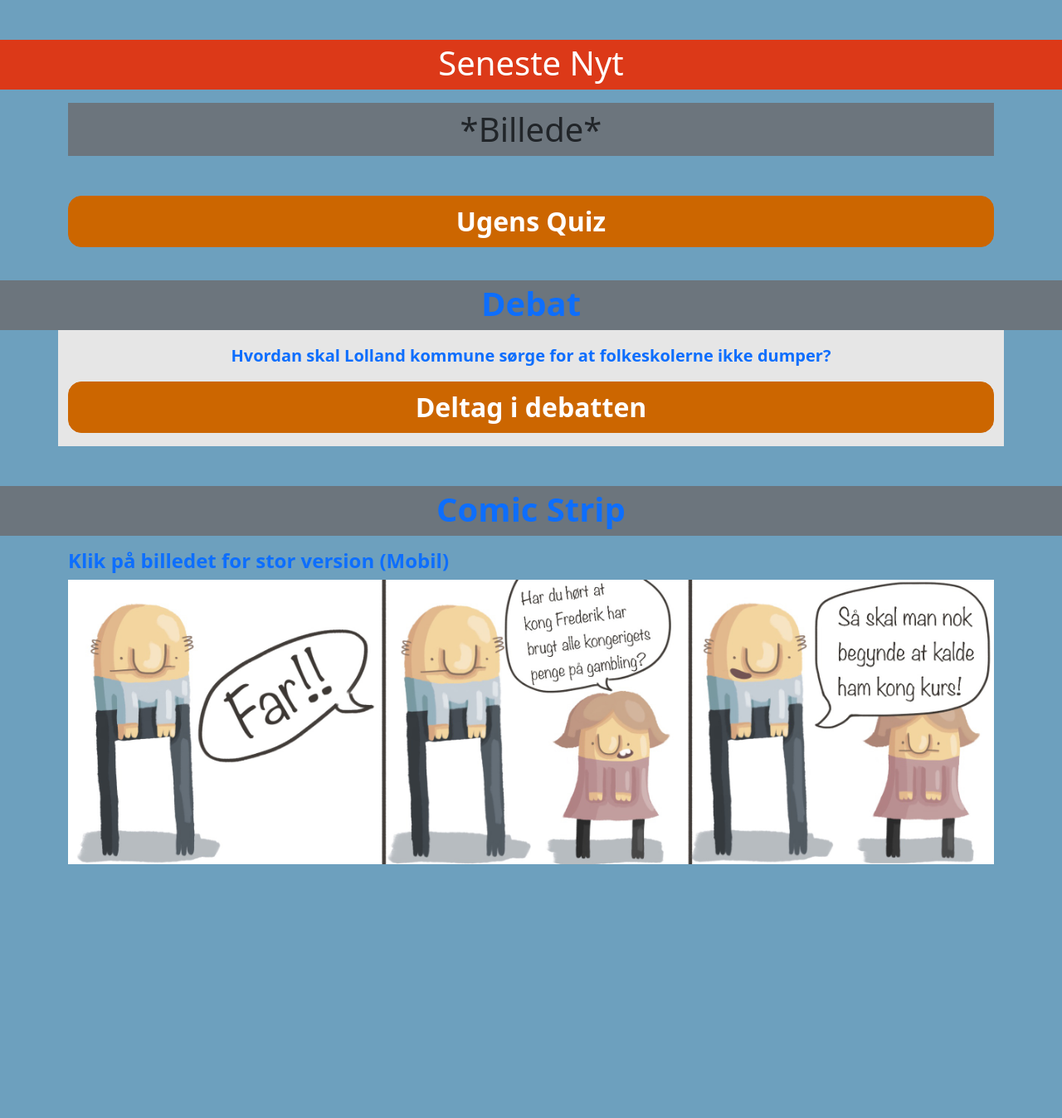
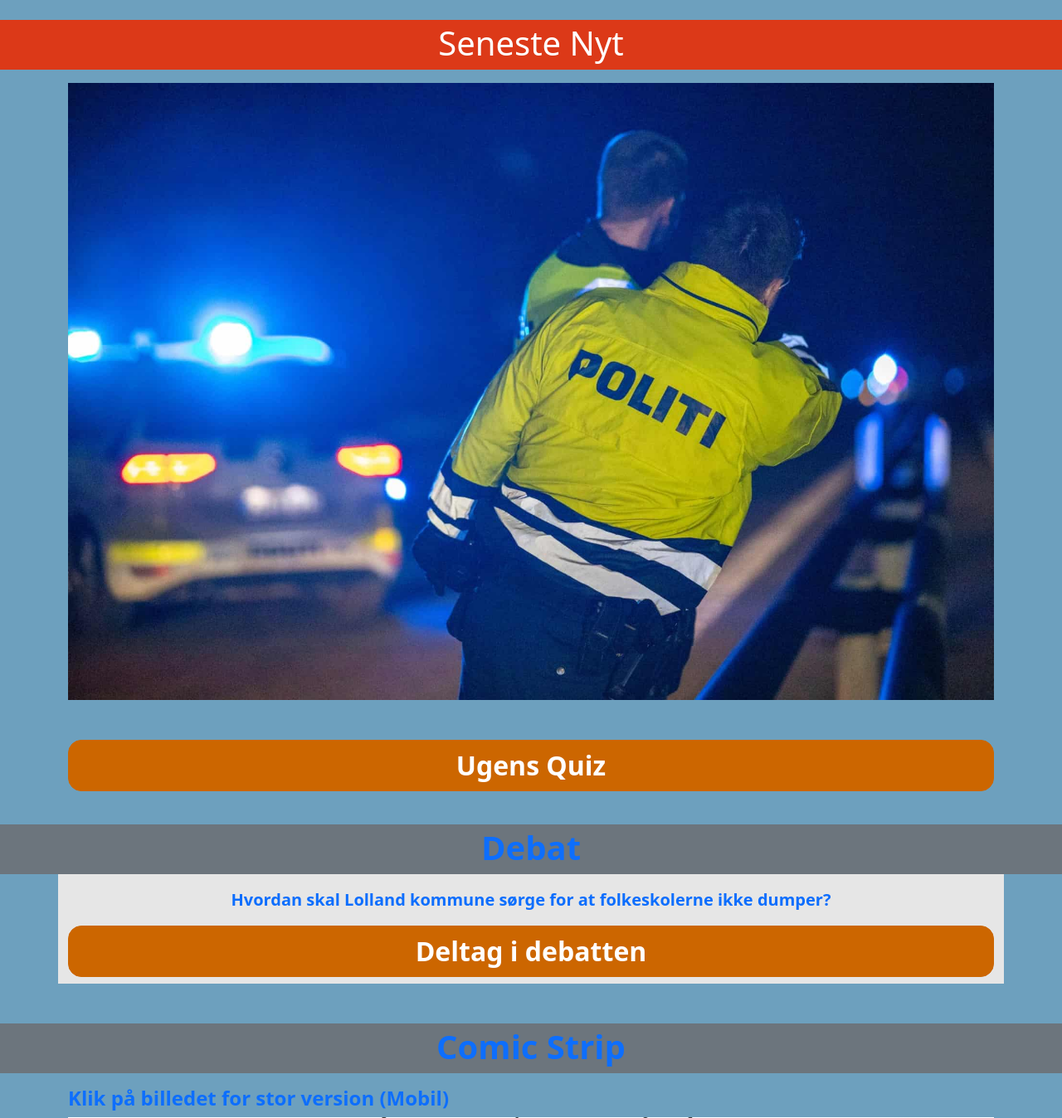
Before and after one commit to tobiasnielsen05/FT-Nyheder, a PHP site: page / in a window 1280 px wide. Shown: the part 56-1404 px from the top of the page at 83% size. Before the commit the page ends 1098 px from the top, so only its background shows below. Run offline with PHP 8.4, Linux system fonts and the light colour scheme; style sheets or scripts are compiled from the project's sources; some libraries are stand-ins or nearby versions.

Commit message:
Tilføjet billede på forsiden, rettet til på seneste nyt

```diff
--- a/index.php
+++ b/index.php
@@ -1,3 +1,6 @@
+<?php
+require "settings/init.php";
+?>
 <!DOCTYPE html>
 <html lang="da">
 <head>
@@ -15,7 +18,7 @@
 </head>
 
 <body class="bg-secondarybg">
-<nav class="navbar navbar-expand-lg bg-primary mb-5">
+<nav class="navbar navbar-expand-lg bg-primary mb-4">
     <div class="container-fluid">
         <a class="navbar-brand text-white fw-bold" href="index.php">FOLKETIDENDE</a>
         <button class="navbar-toggler" type="button" data-bs-toggle="collapse" data-bs-target="#navbarNav" aria-controls="navbarNav" aria-expanded="false" aria-label="Toggle navigation">
@@ -49,7 +52,7 @@
 
 <div class="container mt-3">
     <div class="d-flex justify-content-center bg-secondary">
-        <h1 class="mt-2">*Billede*</h1>
+        <a href="senestenyt.php?newsID=2"><img class="w-100" src="images/politimand.jpg" alt="politimand der står og peger om natten"></a>
     </div>
 </div>
 
@@ -69,7 +72,7 @@
             for at folkeskolerne ikke dumper? </p>
     </div>
     <div class="d-flex justify-content-center">
-        <a class="btn btn-orange text-white fw-bold mb-3 w-100 fs-2 rounded-4" href="debat.php?newsID=1" role="button">Deltag i debatten</a>
+        <a class="btn btn-orange text-white fw-bold mb-2 w-100 fs-2 rounded-4" href="debat.php?newsID=1" role="button">Deltag i debatten</a>
     </div>
 </div>
 
--- a/senestenyt.php
+++ b/senestenyt.php
@@ -97,7 +97,7 @@ if (!empty($_POST["data"])) {
             </div>
 
             <div class="mt-2">
-                <p class="fs-5 mb-5 text-primary">
+                <p class="fs-5 mb-2 text-primary">
                     <?php
                     echo $nyhed->newsTekst
                     ?>
@@ -130,6 +130,7 @@ if (!empty($_POST["data"])) {
     </div>
 </div>
 
+<div class="container">
     <div class="row bg-background mb-5">
         <div class="bg-secondary text-primary d-flex justify-content-center">
             <h1 class="mt-1">Kommentarer</h1>
@@ -165,6 +166,8 @@ if (!empty($_POST["data"])) {
             echo '<h1 class="d-flex justify-content-center mt-3 mb-5">Ingen kommentarer endnu!</h1>';
         ?>
     </div>
+</div>
+
 
 <footer class="bg-primary d-flex justify-content-center fixed-bottom mt-5">
     <a class="d-flex justify-content-center" href="index.php"><img class="w-25" src="images/pil1.png" alt="pil der går tilbage til forsiden"></a>
```
Lines whose indentation alone changed are shown as unchanged.
